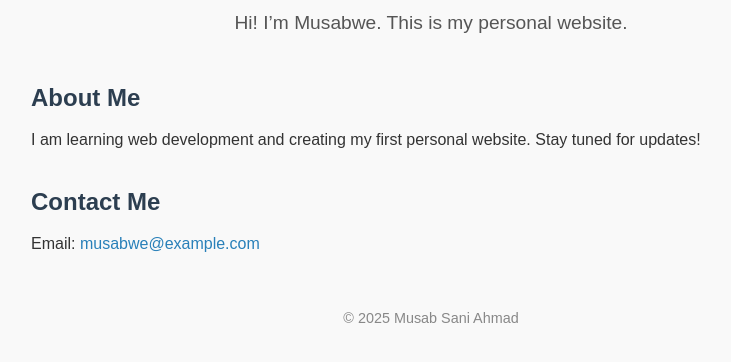
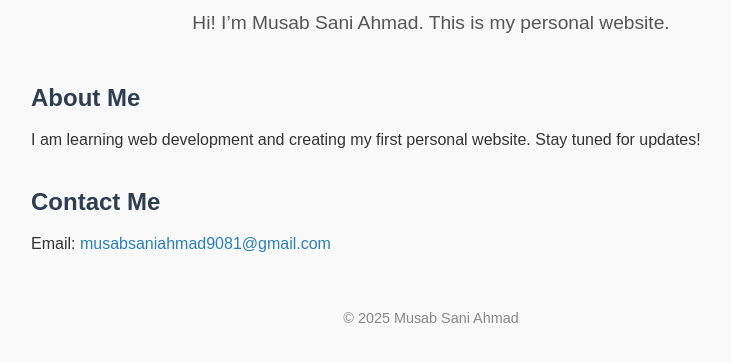
Before and after one commit to musabwe/musabwe.github.io, a plain HTML site: page index.html in a window 1280 px wide. Shown: the part 76-438 px from the top of the page, without its empty margins (209-940 px from the left). Drawn offline with Linux system fonts and the light colour scheme.

Commit message:
Update personal information in index.html

```diff
--- a/index.html
+++ b/index.html
@@ -9,7 +9,7 @@
 <body>
   <header>
     <h1>Welcome to My Website</h1>
-    <p>Hi! I’m Musabwe. This is my personal website.</p>
+    <p>Hi! I’m Musab Sani Ahmad. This is my personal website.</p>
   </header>
 
   <main>
@@ -20,7 +20,7 @@
 
     <section id="contact">
       <h2>Contact Me</h2>
-      <p>Email: <a href="mailto:musabwe@example.com">musabwe@example.com</a></p>
+      <p>Email: <a href="mailto:musabasaniahmad9081@gmail.com">musabsaniahmad9081@gmail.com</a></p>
     </section>
   </main>
 
```
